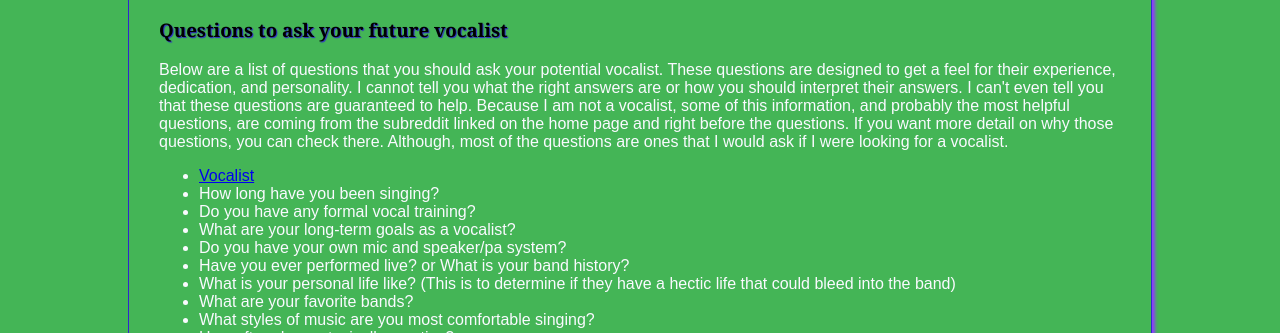
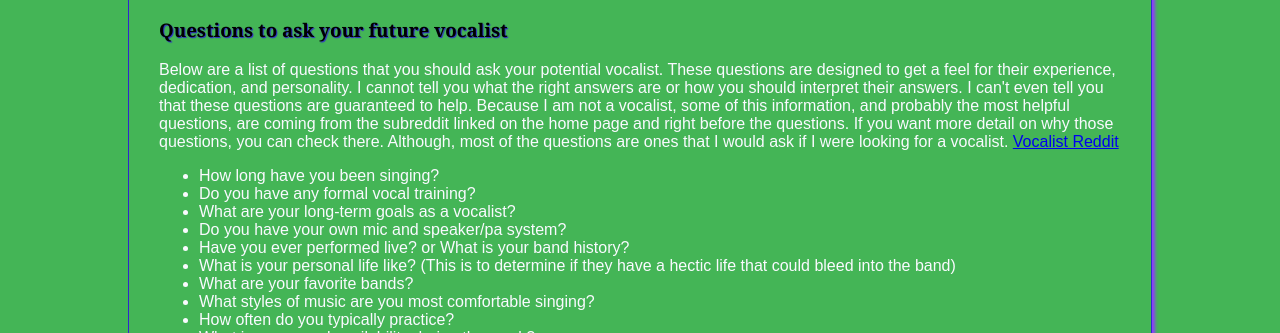
Before and after one commit to smaseloff845/smaseloff845.github.io, a plain HTML site: page Vocalist.html in a window 1280 px wide. Shown: the part 467-800 px from the top of the page. Drawn offline with Linux system fonts and the light colour scheme.

Commit message:
Add files via upload
adjusting the vocalist file to separate the external link from the questions

```diff
--- a/Vocalist.html
+++ b/Vocalist.html
@@ -41,13 +41,13 @@
                 the home page and right before the questions. If you want more detail
                 on why those questions, you can check there. Although, most of the questions
                 are ones that I would ask if I were looking for a vocalist.
+                <a href="https://www.reddit.com/r/bandmembers/comments/160gj6v/do_you_have_tips_for_auditioning_a_new_singer/"
+                        target="_blank">
+                        Vocalist Reddit
+                        </a>
+            </p>
 
                 <ul>
-                    <li>
-                        <a href="https://www.reddit.com/r/bandmembers/comments/160gj6v/do_you_have_tips_for_auditioning_a_new_singer/"
-                        target="_blank">
-                        Vocalist
-                        </a>
                     </li>
                     <li>How long have you been singing?</li>
                     <li>Do you have any formal vocal training?</li>
```
